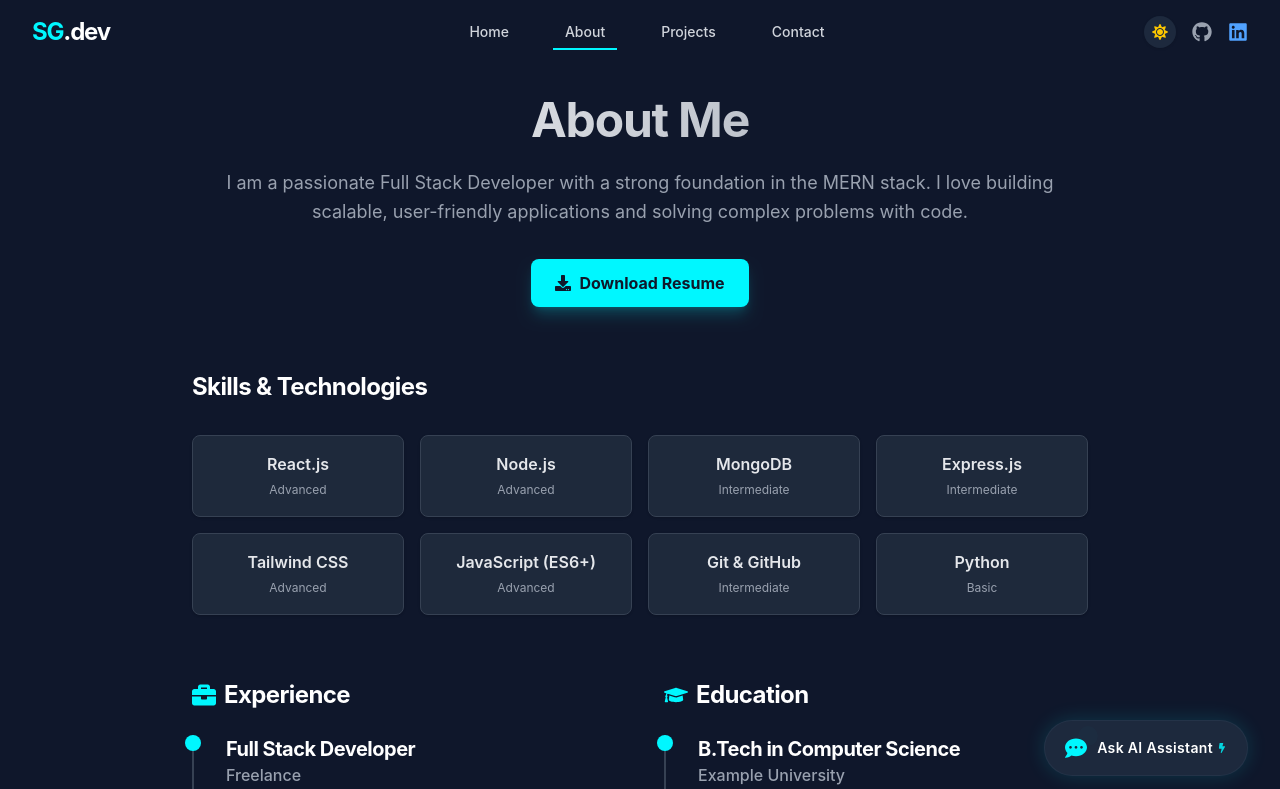
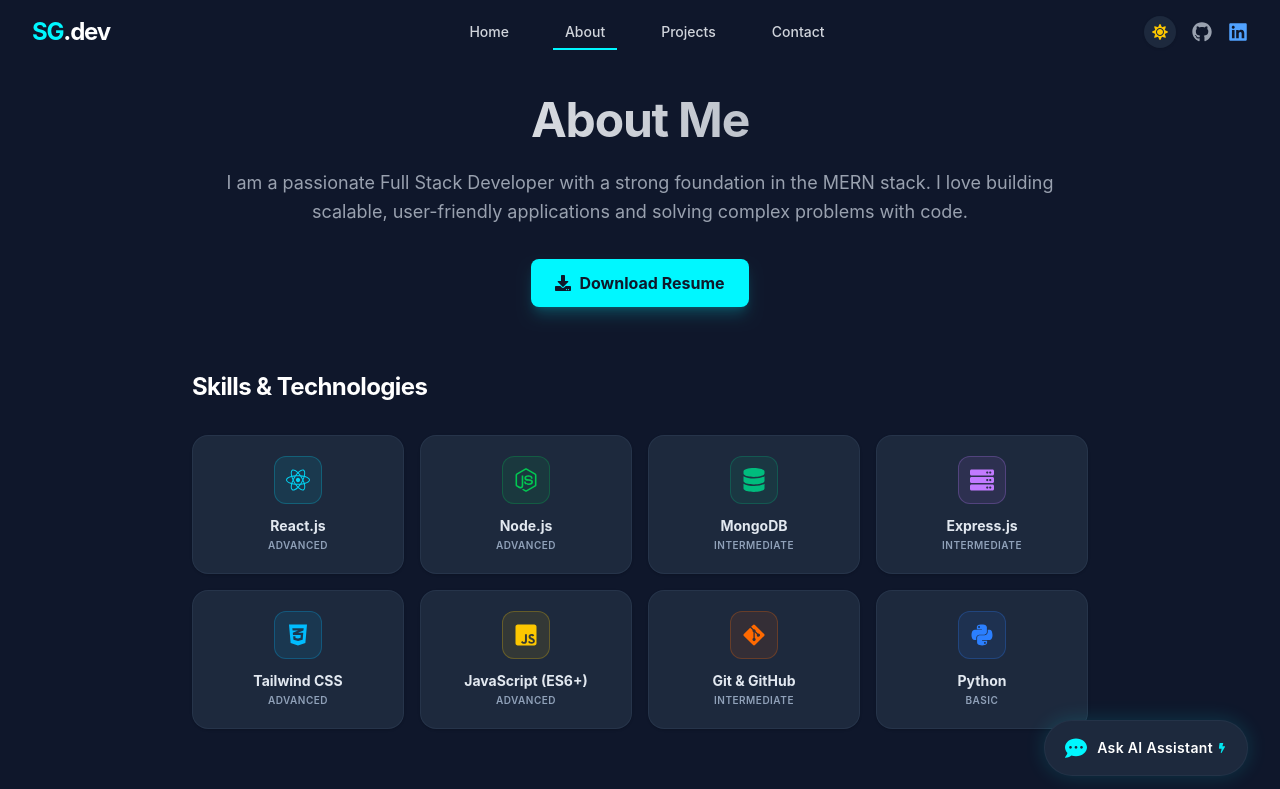
Before and after one commit to siddhant-gavai/PORTFOLIO, a React (Vite) app in the folder client/: page /about in a window 1280 px wide. Shown: the top 789 px of the page. Built offline with nearby package versions, Linux system fonts and the light colour scheme.

Commit message:
feat: enhance About page skills section with dynamic technology icons and spring-based hover states

```diff
--- a/client/src/pages/About.jsx
+++ b/client/src/pages/About.jsx
@@ -1,16 +1,16 @@
 import { motion } from 'framer-motion';
-import { FaGraduationCap, FaBriefcase, FaDownload } from 'react-icons/fa';
+import { FaGraduationCap, FaBriefcase, FaDownload, FaReact, FaNodeJs, FaDatabase, FaCss3Alt, FaJsSquare, FaGitAlt, FaPython, FaServer } from 'react-icons/fa';
 
 const About = () => {
     const skills = [
-        { name: 'React.js', level: 'Advanced' },
-        { name: 'Node.js', level: 'Advanced' },
-        { name: 'MongoDB', level: 'Intermediate' },
-        { name: 'Express.js', level: 'Intermediate' },
-        { name: 'Tailwind CSS', level: 'Advanced' },
-        { name: 'JavaScript (ES6+)', level: 'Advanced' },
-        { name: 'Git & GitHub', level: 'Intermediate' },
-        { name: 'Python', level: 'Basic' },
+        { name: 'React.js', level: 'Advanced', icon: FaReact, color: 'text-cyan-400 bg-cyan-400/10 border-cyan-400/25' },
+        { name: 'Node.js', level: 'Advanced', icon: FaNodeJs, color: 'text-green-500 bg-green-500/10 border-green-500/25' },
+        { name: 'MongoDB', level: 'Intermediate', icon: FaDatabase, color: 'text-emerald-500 bg-emerald-500/10 border-emerald-500/25' },
+        { name: 'Express.js', level: 'Intermediate', icon: FaServer, color: 'text-purple-400 bg-purple-400/10 border-purple-400/25' },
+        { name: 'Tailwind CSS', level: 'Advanced', icon: FaCss3Alt, color: 'text-sky-400 bg-sky-400/10 border-sky-400/25' },
+        { name: 'JavaScript (ES6+)', level: 'Advanced', icon: FaJsSquare, color: 'text-yellow-400 bg-yellow-400/10 border-yellow-400/25' },
+        { name: 'Git & GitHub', level: 'Intermediate', icon: FaGitAlt, color: 'text-orange-500 bg-orange-500/10 border-orange-500/25' },
+        { name: 'Python', level: 'Basic', icon: FaPython, color: 'text-blue-500 bg-blue-500/10 border-blue-500/25' },
     ];
 
     const experience = [
@@ -57,7 +57,7 @@
                     <a
                         href="/resume.pdf"
                         download
-                        className="inline-flex items-center gap-2 px-6 py-3 bg-accent text-primary font-bold rounded-lg hover:bg-opacity-80 transition-all transform hover:scale-105 shadow-lg shadow-accent/20"
+                        className="inline-flex items-center gap-2 px-6 py-3 bg-accent text-primary font-bold rounded-lg hover:bg-opacity-80 transition-all transform hover:scale-105 shadow-lg shadow-accent/20 cursor-pointer"
                     >
                         <FaDownload /> Download Resume
                     </a>
@@ -69,19 +69,28 @@
                         Skills & Technologies
                     </h3>
                     <div className="grid grid-cols-2 sm:grid-cols-3 md:grid-cols-4 gap-4">
-                        {skills.map((skill, index) => (
-                            <motion.div
-                                key={index}
-                                initial={{ opacity: 0, scale: 0.9 }}
-                                whileInView={{ opacity: 1, scale: 1 }}
-                                viewport={{ once: true }}
-                                transition={{ duration: 0.3, delay: index * 0.1 }}
-                                className="bg-white dark:bg-secondary p-4 rounded-lg shadow-sm border border-gray-100 dark:border-gray-700 text-center hover:shadow-md transition-shadow"
-                            >
-                                <p className="font-semibold text-gray-800 dark:text-gray-200">{skill.name}</p>
-                                <span className="text-xs text-gray-500 dark:text-gray-400">{skill.level}</span>
-                            </motion.div>
-                        ))}
+                        {skills.map((skill, index) => {
+                            const IconComponent = skill.icon;
+                            return (
+                                <motion.div
+                                    key={index}
+                                    initial={{ opacity: 0, y: 15 }}
+                                    whileInView={{ opacity: 1, y: 0 }}
+                                    whileHover={{ y: -5, scale: 1.03 }}
+                                    viewport={{ once: true }}
+                                    transition={{ type: 'spring', stiffness: 300, damping: 20 }}
+                                    className={`bg-white dark:bg-slate-800 p-5 rounded-2xl border border-slate-200/50 dark:border-slate-700/50 shadow-sm flex flex-col items-center gap-3 transition-shadow duration-200 hover:shadow-md hover:border-slate-350 dark:hover:border-slate-650`}
+                                >
+                                    <div className={`w-12 h-12 rounded-xl flex items-center justify-center border text-2xl ${skill.color}`}>
+                                        <IconComponent />
+                                    </div>
+                                    <div className="text-center">
+                                        <p className="font-bold text-sm text-slate-800 dark:text-slate-200">{skill.name}</p>
+                                        <span className="text-[10px] uppercase tracking-wider font-semibold text-slate-500 dark:text-slate-400 mt-0.5 block">{skill.level}</span>
+                                    </div>
+                                </motion.div>
+                            );
+                        })}
                     </div>
                 </div>
 
```
